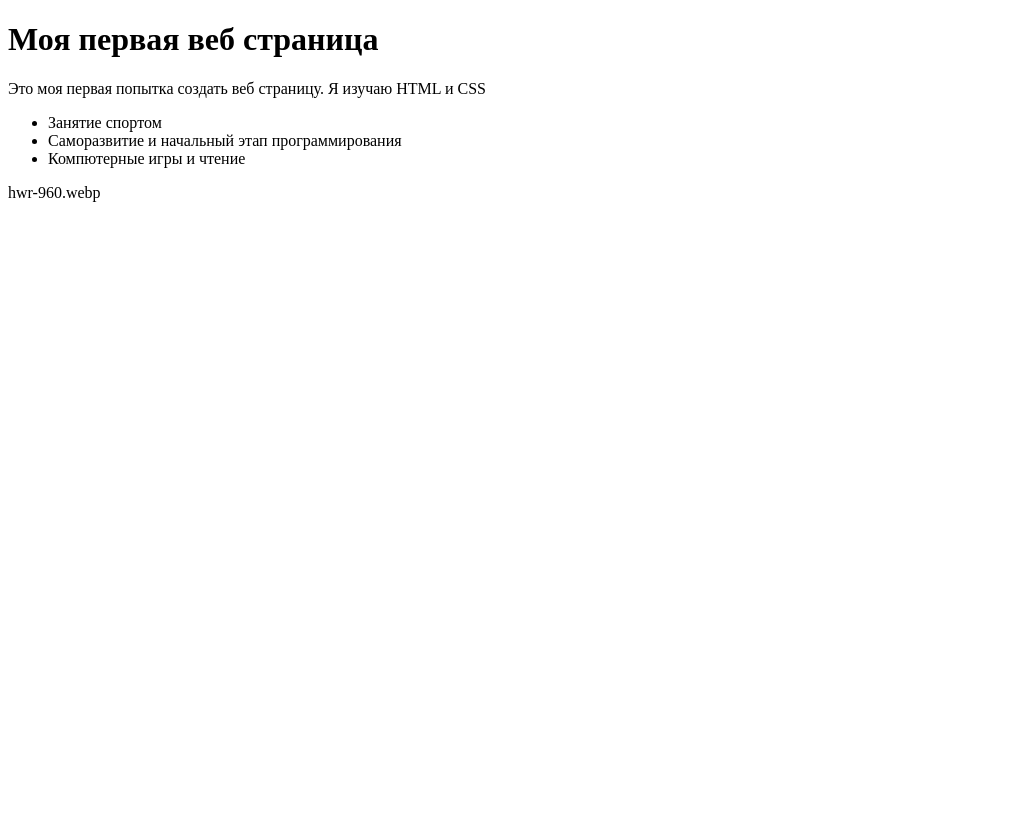
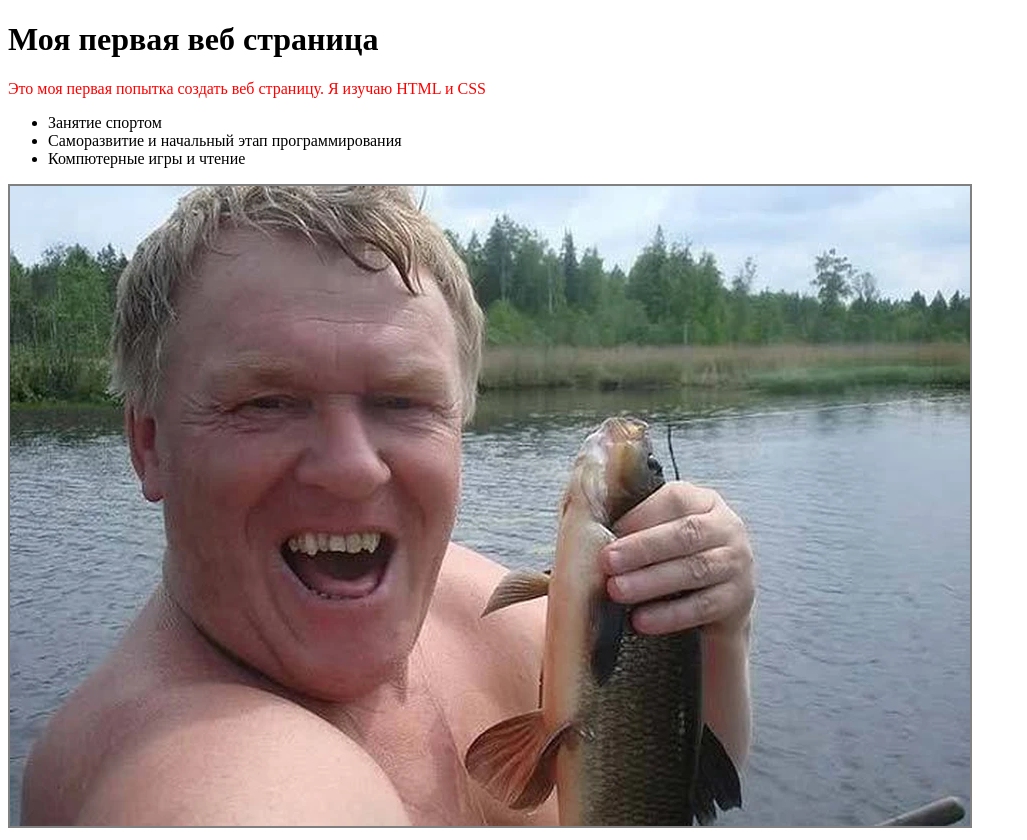
Before and after one commit to Danteskywo/Academy, a plain HTML site: page index.html in a window 1280 px wide. Shown: the whole page, without its empty margins (0-1027 px from the left). Before the commit the page ends 800 px from the top, so only its background shows below. Drawn offline with Linux system fonts and the light colour scheme.

Commit message:
add index.html

```diff
--- a/index.html
+++ b/index.html
@@ -1,5 +1,12 @@
 <!DOCTYPE html>
 <html lang="en">
+<head>
+    <meta charset="UTF-8">
+    <meta name="viewport" content="width=device-width, initial-scale=1.0">
+    <title>Document</title>
+    <link rel="stylesheet" href="styles.css">
+</head>
+<body>
     <h1>Моя первая веб страница</h1>
     <p>Это моя первая попытка создать веб страницу. Я изучаю HTML и CSS</p>
     <ul>
@@ -7,9 +14,6 @@
         <li>Саморазвитие и начальный этап программирования</li>
         <li>Компютерные игры и чтение</li>
     </ul>
-
-        <img>hwr-960.webp<img>
-
-
-
-        <link rel="stylesheet" href="styles.css">
+<img src="./wr-960.webp">
+</body>
+</html>
--- a/styles.css
+++ b/styles.css
@@ -1,3 +1,6 @@
-<style>
- p {color: red;}.text {font-size: 24px;}
-</style>
+
+ p {color: red;}
+ .text {font-size: 24px;}
+img {
+    border: 2px solid grey;
+}
```
Lines whose indentation alone changed are shown as unchanged.
